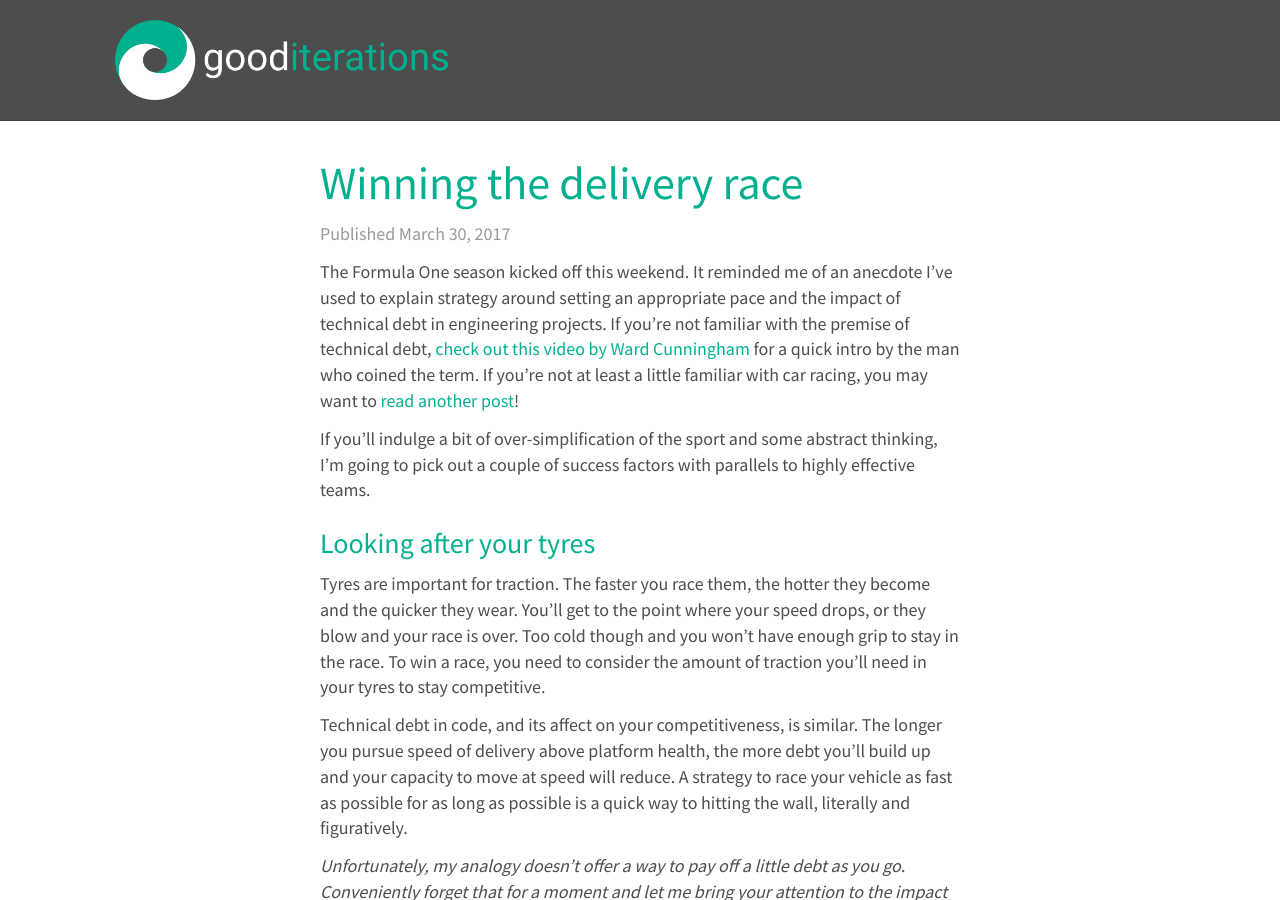
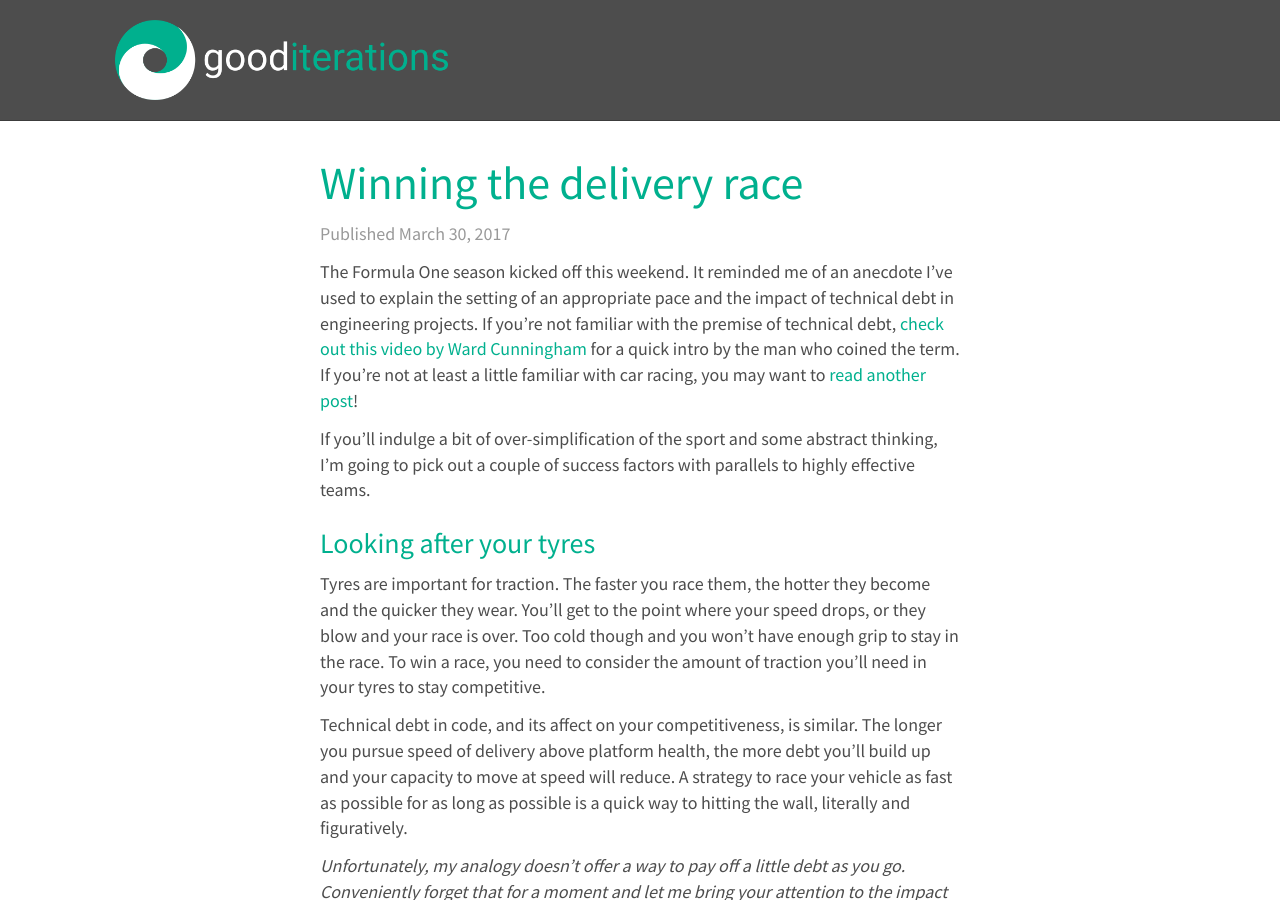
Before and after one commit to goodits/gi-blog, a Jekyll site: the page built from _posts/2017-03-30-winning-the-delivery-race.markdown, in a window 1280 px wide and 900 px high, scrolled down 307 px. Built offline with Jekyll 4.4.1, drawn with Linux system fonts in a browser that asks for light colours; nearby versions of some CDN libraries.

Commit message:
Updating post description take two

```diff
--- a/_posts/2017-03-30-winning-the-delivery-race.markdown
+++ b/_posts/2017-03-30-winning-the-delivery-race.markdown
@@ -2,12 +2,12 @@
 layout: post
 title:  "Winning the delivery race"
 date:   2017-03-30 00:00:00 +0000
-summary: The Formula One season kicked off this weekend. It reminded me of an anecdote I’ve used to explain strategy around setting an appropriate pace and the impact of technical debt in engineering projects.
+summary: The Formula One season kicked off this weekend. It reminded me of an anecdote I’ve used to explain the setting of an appropriate pace and the impact of technical debt in engineering projects.
 categories: delivery
 image: winning-the-delivery-race
 position: featured
 ---
-The Formula One season kicked off this weekend. It reminded me of an anecdote I’ve used to explain strategy around setting an appropriate pace and the impact of technical debt in engineering projects. If you’re not familiar with the premise of technical debt, [check out this video by Ward Cunningham](https://www.youtube.com/watch?v=pqeJFYwnkjE]){:target="_blank"} for a quick intro by the man who coined the term. If you’re not at least a little familiar with car racing, you may want to [read another post](/)!
+The Formula One season kicked off this weekend. It reminded me of an anecdote I’ve used to explain the setting of an appropriate pace and the impact of technical debt in engineering projects. If you’re not familiar with the premise of technical debt, [check out this video by Ward Cunningham](https://www.youtube.com/watch?v=pqeJFYwnkjE]){:target="_blank"} for a quick intro by the man who coined the term. If you’re not at least a little familiar with car racing, you may want to [read another post](/)!
 
 If you’ll indulge a bit of over-simplification of the sport and some abstract thinking, I’m going to pick out a couple of success factors with parallels to highly effective teams.
 
```
